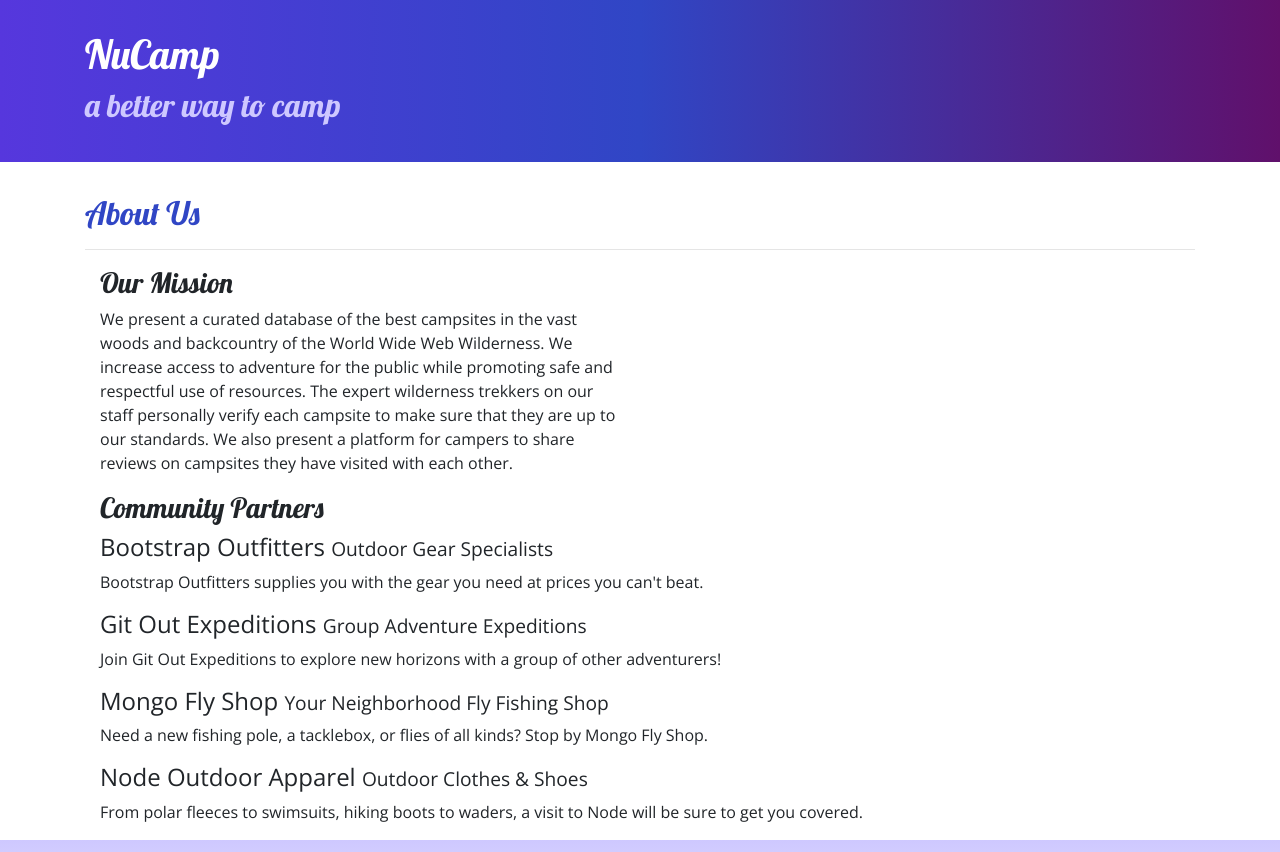
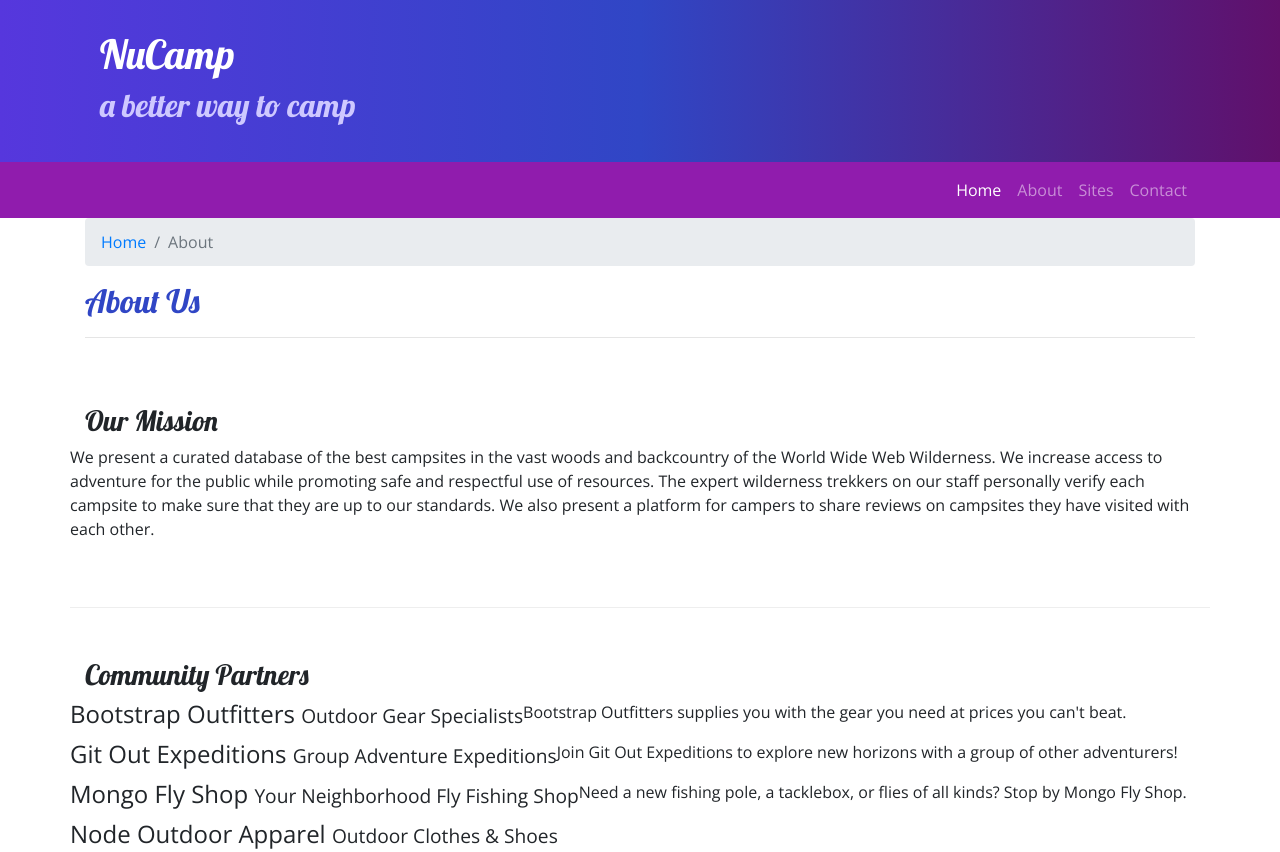
Before and after one commit to stolani/nucampsites, a website: page aboutus.html in a window 1280 px wide. Shown: the top 852 px of the page. Drawn offline with nearby package versions, Linux system fonts and the light colour scheme.

Commit message:
Navbar and Breadcrumbs

```diff
--- a/aboutus.html
+++ b/aboutus.html
@@ -18,7 +18,7 @@
 
     <header class="jumbotron jumbotron-fluid">
         <div class="container">
-            <div class="row">
+            <div class="row"></div>
                 <div class="col">
                     <h1>NuCamp</h1>
                     <h2>a better way to camp</h2>
@@ -26,36 +26,55 @@
             </div>
         </div>
     </header>
+    <nav class="navbar navbar-expand-sm navbar-dark sticky-top">
+        <div class = "container">
+        <button class="navbar-toggler ml-auto" type="button" data-toggle="collapse" data-target="#nucampNavbar">
+            <span class="navbar-toggler-icon"></span>
+        </button>
+    <div class="collapse navbar-collapse" id="nucampNavbar"></div>
+         <ul class="navbar-nav">
+            <li class="nav-item active"><a class="nav-link" href="index.html">Home</a></li>
+            <li class="nav-item"><a class="nav-link" href="aboutus.html">About</a></li>
+            <li class="nav-item"><a class="nav-link" href="#">Sites</a></li>
+            <li class="nav-item"><a class="nav-link" href="#">Contact</a></li>
+         </ul>
+    </nav>
+    </div>
+    </div>
 
     <div class = "container">
         <div class = "row">
-            <div class = "col-sm-12">
+            <div class = "col">
+                <ol class="breadcrumb">
+                    <li class="breadcrumb-item"><a href="index.html">Home</a></li>
+                    <li class="breadcrumb-item active">About</li>
+                </ol>
                <h2>About Us</h2>
                <hr />
             </div>
         </div>
 
-        <div>
+            <div class = "row row-content">
             <div class = "col-sm-6">
                 <h3>Our Mission</h3>
+            </div>
                 <p>We present a curated database of the best campsites in the vast woods and backcountry of the World Wide Web Wilderness. We increase access to adventure for the public while promoting safe and respectful use of resources. The expert wilderness trekkers on our staff personally verify each campsite to make sure that they are up to our standards. We also present a platform for campers to share reviews on campsites they have visited with each other.</p>
-            </div>
         </div>
 
-        <div>
-            <div class = "col-sm-12">
+            <div class="row row-content">
+            <div class = "col-12">
                 <h3>Community Partners</h3>
+            </div>
                 <h4>Bootstrap Outfitters <small>Outdoor Gear Specialists</small></h4>
-                <p>Bootstrap Outfitters supplies you with the gear you need at prices you can't beat.</p>
+                <p class = "d-none d-sm-block"> Bootstrap Outfitters supplies you with the gear you need at prices you can't beat.</p>
                 <h4>Git Out Expeditions <small>Group Adventure Expeditions</small></h4>
-                <p>Join Git Out Expeditions to explore new horizons with a group of other adventurers!</p>
+                <p class = "d-none d-sm-block">Join Git Out Expeditions to explore new horizons with a group of other adventurers!</p>
                 <h4>Mongo Fly Shop <small>Your Neighborhood Fly Fishing Shop</small></h4>
-                <p>Need a new fishing pole, a tacklebox, or flies of all kinds? Stop by Mongo Fly Shop.</p>
+                <p class = "d-none d-sm-block">Need a new fishing pole, a tacklebox, or flies of all kinds? Stop by Mongo Fly Shop.</p>
                 <h4>Node Outdoor Apparel <small>Outdoor Clothes & Shoes</small></h4>
-                <p>From polar fleeces to swimsuits, hiking boots to waders, a visit to Node will be sure to get you covered.</p>
+                <p class = "d-none d-sm-block">From polar fleeces to swimsuits, hiking boots to waders, a visit to Node will be sure to get you covered.</p>
             </div>
-        </div>
-    </div>
+         </div>
 
     <footer>
         <div class="container">
--- a/css/styles.css
+++ b/css/styles.css
@@ -23,8 +23,13 @@ footer {
     padding: 30px;
     background-image: linear-gradient(to right, #5637DD, #3046C5, #60106B);
     color: white;
+    margin:0;
 }
 
+.navbar {
+    background: #901CAD;
+
+}
 .row-content {
     padding: 50px 0;
     border-bottom: 1px ridge;
```
Also changed, not shown: index.html (+25 -10 lines).
